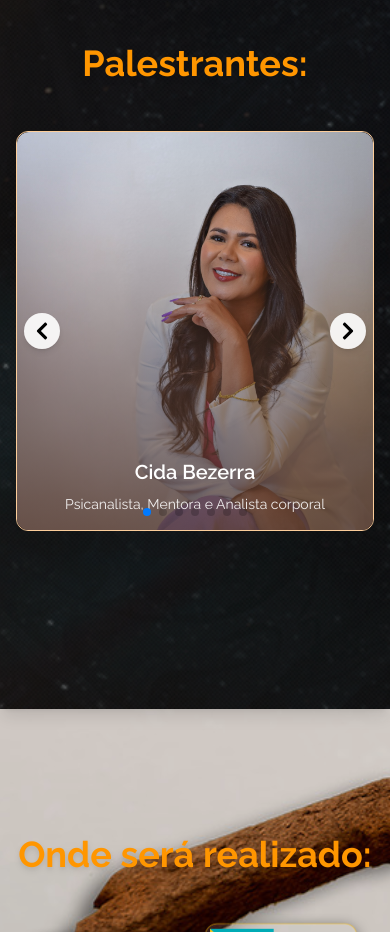
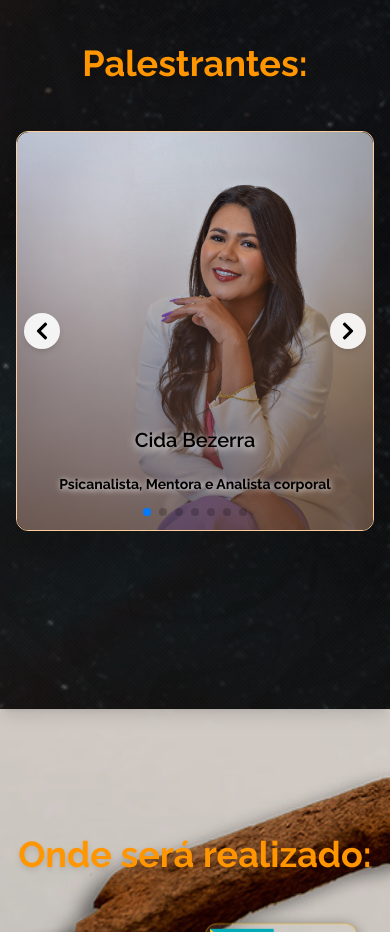
Before and after one commit to DesenvolvimentoNossaFaculdade/congresso-ccssi, a Next.js app: page / in a window 390 px wide. Shown: the part 1520-2452 px from the top of the page. Built offline with nearby package versions, Linux system fonts and the light colour scheme.

Commit message:
fix: color tod h3 e p

```diff
--- a/src/components/sections/Carousel.tsx
+++ b/src/components/sections/Carousel.tsx
@@ -152,7 +152,7 @@
           >
             {people.map((person) => (
               <SwiperSlide key={person.id}>
-                <div className="relative w-full h-[400px] overflow-hidden shadow-lg transition-all duration-500 ease-in-out rounded-xl group border border-accent-yellow">
+                <div className="relative w-full h-[400px] overflow-hidden from-primary-dark/45 shadow-lg transition-all duration-500 ease-in-out rounded-xl group border border-accent-yellow">
                   <Image
                     src={person.image}
                     alt={person.name}
@@ -162,11 +162,11 @@
                     loading="lazy"
                   />
 
-                  <div className="absolute bottom-0 w-full bg-gradient-to-t from-primary-dark/80 to-transparent p-4 text-center z-20 flex flex-col items-center justify-end h-full transition-opacity duration-500 opacity-100 md:opacity-0 md:group-hover:opacity-100">
-                    <h3 className="text-white font-semibold text-xl mb-2 text-balance">
+                  <div className="absolute bottom-0 w-full bg-gradient-to-t from-primary-dark/70 to-transparent p-4 text-center z-20 flex flex-col items-center justify-end h-full opacity-100">
+                    <h3 className="text-black font-semibold text- text-xl mb-5 text-balance" style={{ textShadow: '0 2px 8px white' }}>
                       {person.name}
                     </h3>
-                    <p className="text-white/90 text-sm">{person.profession}</p>
+                    <p className="text-black mb-5 text-sm font-bold text-balance" style={{ textShadow: '1px 1px 6px white' }}>{person.profession}</p>
 
                     {person.socialMedia && person.socialMedia.length > 0 && (
                       <div className="flex gap-4 mt-4">
```
